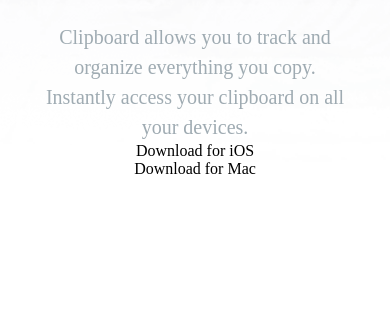
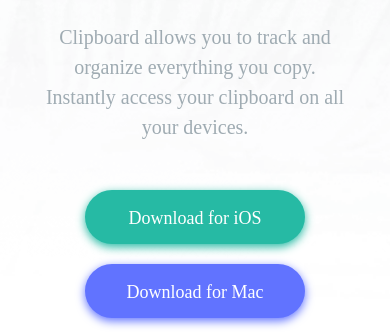
Before and after one commit to Henek123/clipboard-landing-page, a plain HTML site: page index.html in a window 390 px wide. Shown: the part 501-836 px from the top of the page. Drawn offline with Linux system fonts and the light colour scheme.

Commit message:
Fixed some problems

```diff
--- a/styles.css
+++ b/styles.css
@@ -44,7 +44,7 @@ body{
     line-height: 1.5em;
     padding:0 2em;
 }
-#download-btns{
+.download-btns{
     margin-top: 3em;
     width: 100%;
     display: flex;
@@ -53,7 +53,7 @@ body{
     margin-bottom: 1em;
     text-align: center;
 }
-#download-btns div{
+.download-btns div{
     width: 220px;
     height: 3em;
     padding-top: 1em;
@@ -61,15 +61,15 @@ body{
     color: white;
     font-size: 18px;
 }
-#download-btns div:hover{
+.download-btns div:hover{
     cursor: pointer;
 }
-#download-ios{
+.download-ios{
     background-color: var(--strong-cyan);
     margin-right: 40px;
     box-shadow: 0px 3px 10px var(--strong-cyan);
 }
-#download-mac{
+.download-mac{
     background-color: var(--light-blue);
     box-shadow: 0px 3px 10px var(--light-blue);
 }
@@ -197,11 +197,11 @@ footer{
     .title{
         min-width: unset;
     }
-    #download-btns{
+    .download-btns{
         flex-direction: column;
         align-items: center;
     }
-    #download-ios{
+    .download-ios{
         margin: unset;
         margin-bottom: 20px;
     }
```
